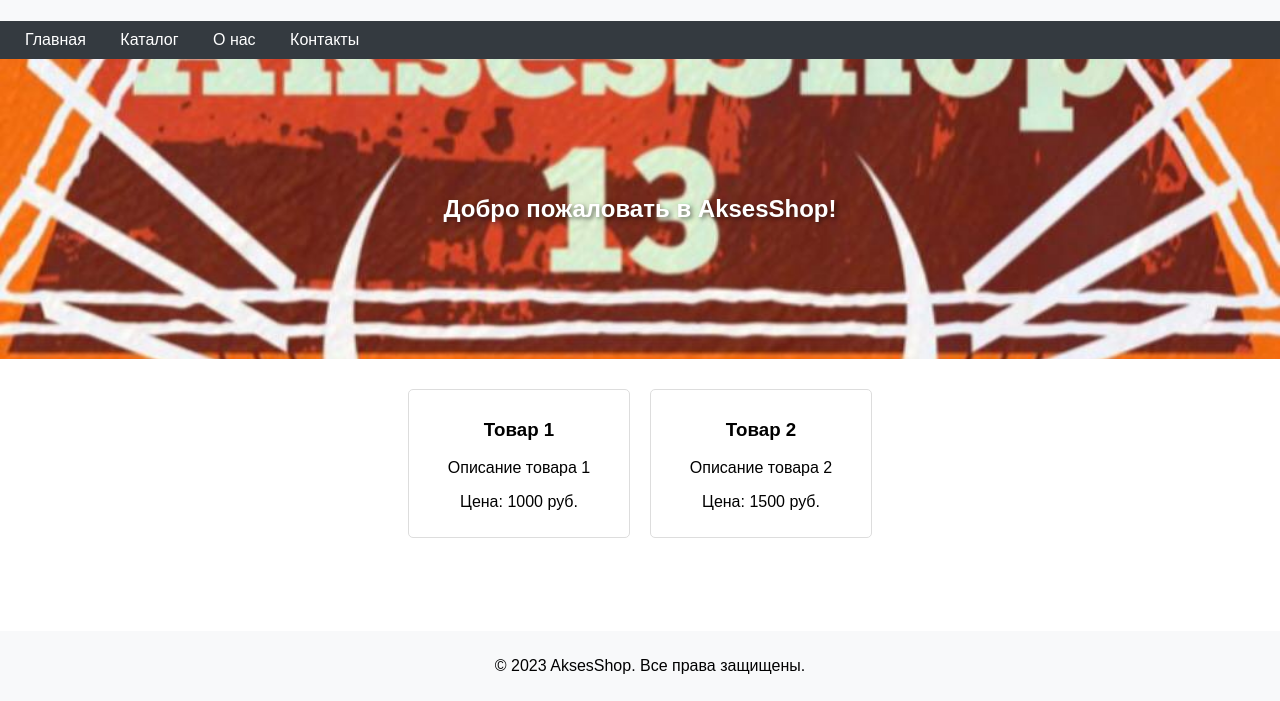
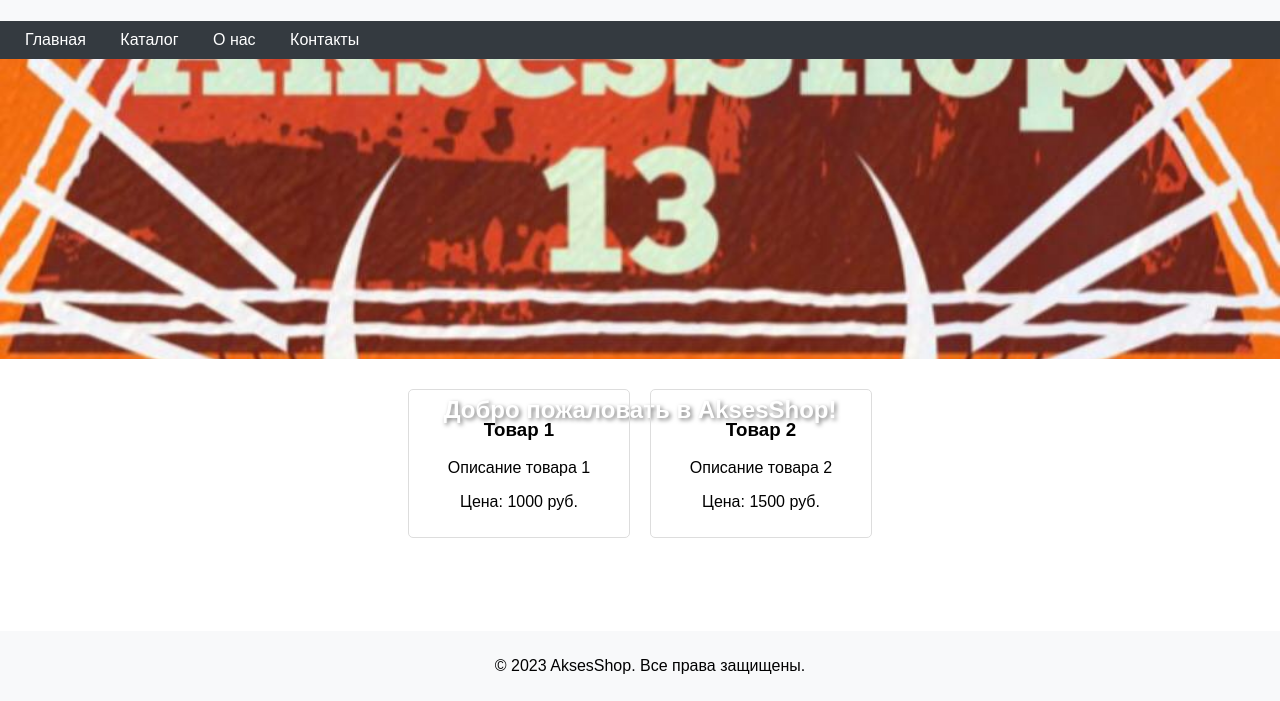
Before and after one commit to Mussa09/shop, a plain HTML site: page index.html in a window 1280 px wide. Shown: the part 99-800 px from the top of the page. Drawn offline with Linux system fonts and the light colour scheme.

Commit message:
Update index.html

```diff
--- a/index.html
+++ b/index.html
@@ -33,6 +33,7 @@
             justify-content: center;
             text-shadow: 2px 2px 4px rgba(0, 0, 0, 0.5);
         }
+        .banner h2 { margin-top: 33%;}
         .products {
             display: flex;
             flex-wrap: wrap;
```
